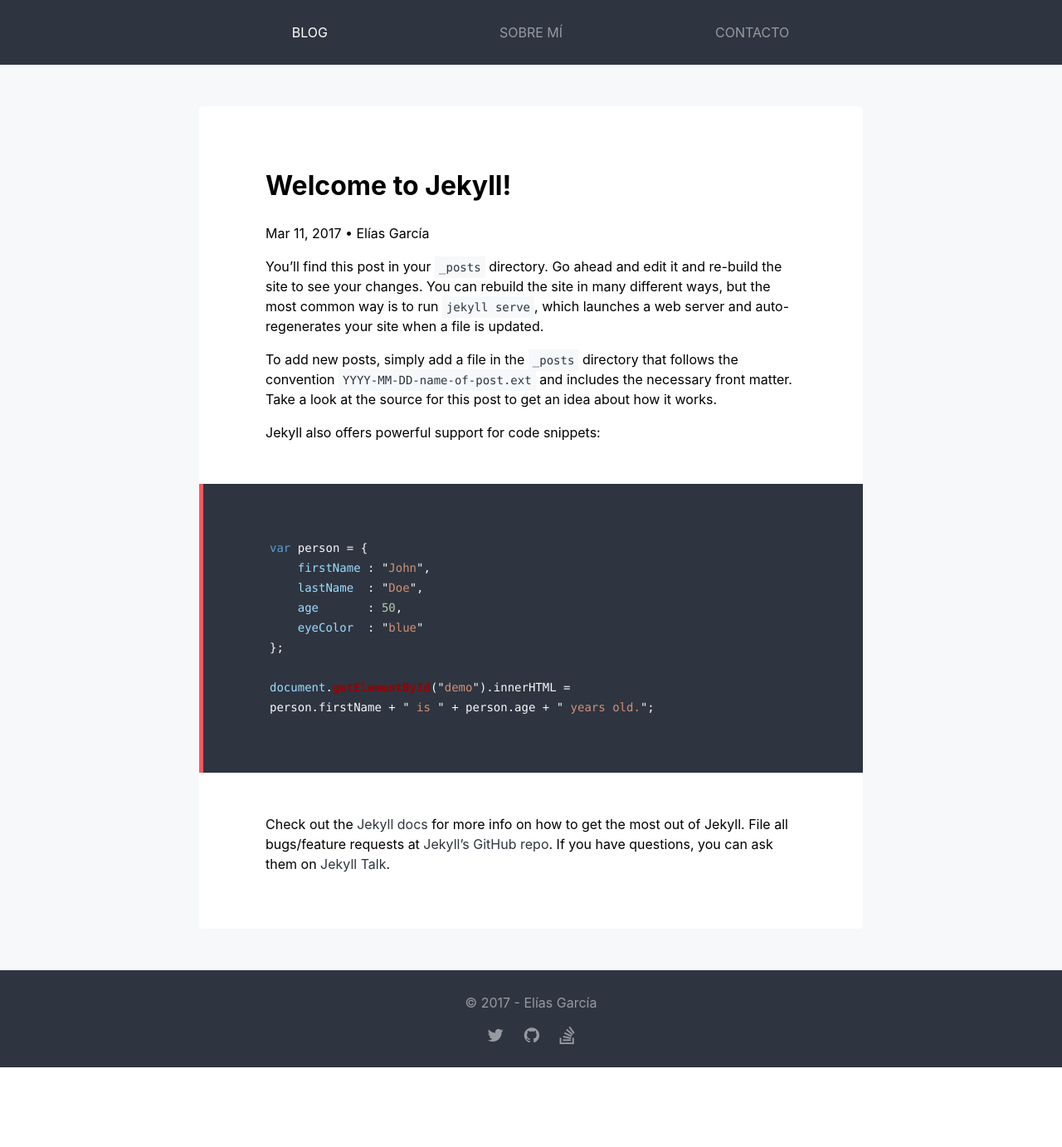
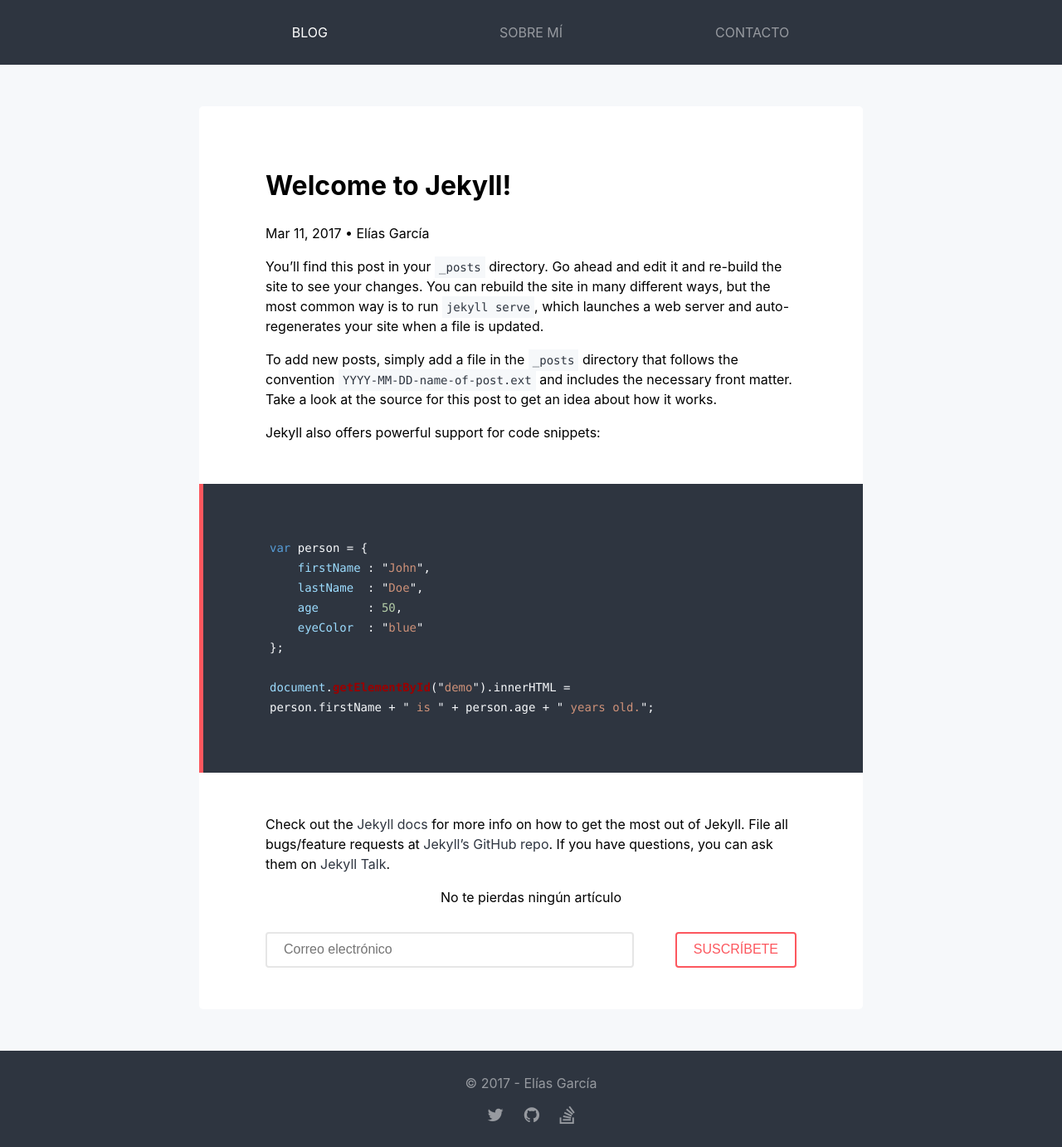
Before and after one commit to elias-garcia/elias-garcia.github.io, a Jekyll site: the page built from _posts/2017-03-11-welcome-to-jekyll.markdown, in a window 1280 px wide. Shown: the whole page at 83% size. Built offline with Jekyll 4.4.1, drawn with Linux system fonts in a browser that asks for light colours; comment, search, counter and statistics services are not loaded; before the commit the page ends 1286 px from its top, so only the background shows below that.

```diff
--- a/_config.yml
+++ b/_config.yml
@@ -1,11 +1,10 @@
 # Site settings
-title: Elías García - Artículos sobre JavaScript
+title: Elías García - Artículos sobre JavaScript en español
 title_prefix: Elías García -
 email: elias@eliasgarcia.es
 description: >
-  Soy Elías García, desarrollador web Full Stack.
-  Escribo artículos sobre Node JS, Angular y
-  JavaScript en general.
+  Soy Elías García, ingeniero informático y desarrollador web Full Stack.
+  Escribo artículos sobre Node JS, Angular y JavaScript en general.
 baseurl: ""
 url: "https://eliasgarcia.es"
 twitter_username: egarciadev
@@ -14,7 +13,7 @@ stack_overflow_username:  elias-garcia
 google_analytics: UA-93475150-1
 disqus_shortname: elias-garcia
 
-# Permalinks settings
+# Post permalinks settings
 permalink: /blog/:title
 
 # Pagination settings
--- a/_layouts/post.html
+++ b/_layouts/post.html
@@ -18,10 +18,31 @@
               {% include disqus_comments.html %}
             {% endif %}
           </article>
+          <!-- <link href="//cdn-images.mailchimp.com/embedcode/horizontal-slim-10_7.css" rel="stylesheet" type="text/css"> -->
+          <div id="mc_embed_signup">
+            <form action="//eliasgarcia.us8.list-manage.com/subscribe/post?u=55cf7078733f0b62eb97733e3&amp;id=ace40b1824" method="post" id="mc-embedded-subscribe-form" name="mc-embedded-subscribe-form" class="validate" target="_blank" novalidate>
+              <div id="mc_embed_signup_scroll">
+                <label for="mce-EMAIL">No te pierdas ningún artículo</label>
+                <div class="mc-wrapper">
+                  <input type="email" value="" name="EMAIL" id="mce-EMAIL" placeholder="Correo electrónico" required>
+                  <!-- real people should not fill this in and expect good things - do not remove this or risk form bot signups-->
+                  <div style="position: absolute; left: -5000px;" aria-hidden="true">
+                    <input type="text" name="b_55cf7078733f0b62eb97733e3_ace40b1824" tabindex="1" value="">
+                  </div>
+                  <div>
+                    <input type="submit" value="Suscríbete" name="subscribe" id="mc-embedded-subscribe" class="button">
+                  </div>
+                </div>
+                <div class="mc-error">
+                </div>
+              </div>
+            </form>
+          </div>
         </div>
       </div>
     </main>
     {% include footer.html %}
     <script src="{{ "/assets/js/header.js" | relative_url }}"></script>
+    <script src="{{ "/assets/js/mc-validation.js" | relative_url }}"></script>
   </body>
 </html>
--- a/_sass/_base.scss
+++ b/_sass/_base.scss
@@ -9,11 +9,6 @@ input {
   padding: 0px;
 }
 
-input:focus, button:focus {
-  outline-color: transparent;
-  outline-style: none;
-}
-
 ul {
   list-style-type: none;
   padding-left: 0px;
--- a/_sass/_main.scss
+++ b/_sass/_main.scss
@@ -42,14 +42,14 @@ main {
     color: $red;
     background-color: transparent;
     border: 2px solid $red;
-    border-radius: 2px;
+    border-radius: 4px;
     padding: 10px 20px;
     transition: background-color 0.3s ease, color 0.3s ease;
     & .fa {
       padding-left: 10px;
     }
   }
-  .button:hover {
+  .button:hover, .button:focus {
     color: $white;
     background-color: $red;
     transition: background-color 0.3s ease, color 0.3s ease;
--- a/_sass/_post.scss
+++ b/_sass/_post.scss
@@ -29,6 +29,41 @@
   background-color: $dark-grey;
 }
 
+#mc_embed_signup {
+  clear: left;
+  width: 100%;
+  label {
+    display: block;
+    text-align: center;
+  }
+  .mc-wrapper {
+    display: flex;
+    justify-content: space-between;
+    padding: 30px 0px 0px 0px;
+  }
+  #mce-EMAIL {
+    width: 100%;
+    margin: 0px 50px 0px 0px;
+    border: 2px solid $medium-grey;
+    border-radius: 4px;
+    text-indent: 20px;
+  }
+  .button {
+    margin: 0px auto;
+    cursor: pointer;
+  }
+}
+
+.error-input {
+  border-color: $red !important;
+}
+
+.error-text {
+  color: $red;
+  margin: 0px;
+  padding-top: 10px;
+}
+
 @include media-query($md-device) {
   .highlight {
     margin: 50px -50px;
--- /dev/null
+++ b/assets/js/mc-validation.js
@@ -0,0 +1,39 @@
+var regExp = /^(([^<>()\[\]\\.,;:\s@"]+(\.[^<>()\[\]\\.,;:\s@"]+)*)|(".+"))@((\[[0-9]{1,3}\.[0-9]{1,3}\.[0-9]{1,3}\.[0-9]{1,3}])|(([a-zA-Z\-0-9]+\.)+[a-zA-Z]{2,}))$/;
+var errorMessage = 'Por favor, introduce un e-mail válido';
+
+function createErrorMessage() {
+  var paragraph = document.createElement('p');
+
+  paragraph.className = 'error-text';
+  paragraph.innerHTML = errorMessage;
+  return paragraph;
+}
+
+document.addEventListener('DOMContentLoaded', function(event) {
+  var mcForm = document.querySelector('form');
+  var mcInput = document.querySelector('#mce-EMAIL');
+  var mcError = document.querySelector('.mc-error');
+
+  mcForm.addEventListener('submit', function(event) {
+    event.preventDefault();
+    if (regExp.test(mcInput.value)) {
+      if ((mcInput.className).includes('error-input')) {
+        mcInput.className = '';
+      }
+      console.log(mcError.children.length);
+      if (mcError.children.length > 0) {
+        mcError.removeChild(mcError.children[0]);
+      }
+      mcForm.submit();
+      mcForm.reset();
+    } else {
+      if (!(mcInput.className).includes('error-input')) {
+        mcInput.className += ' error-input';
+      }
+      if (mcError.children.length === 0) {
+        mcError.appendChild(createErrorMessage());
+      }
+    }
+  });
+
+});
```
